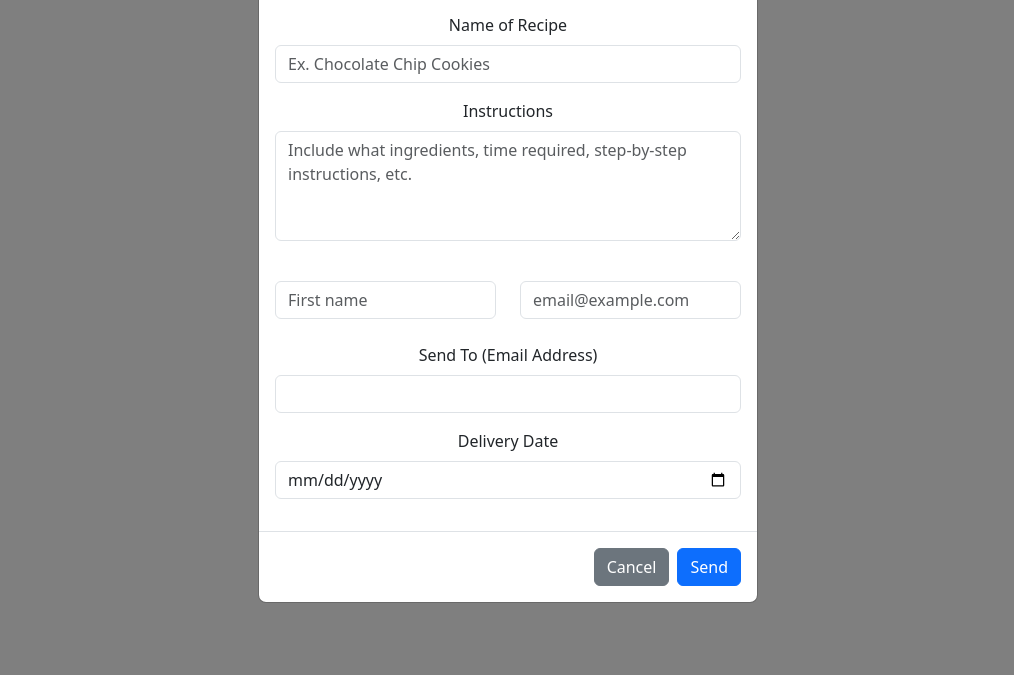
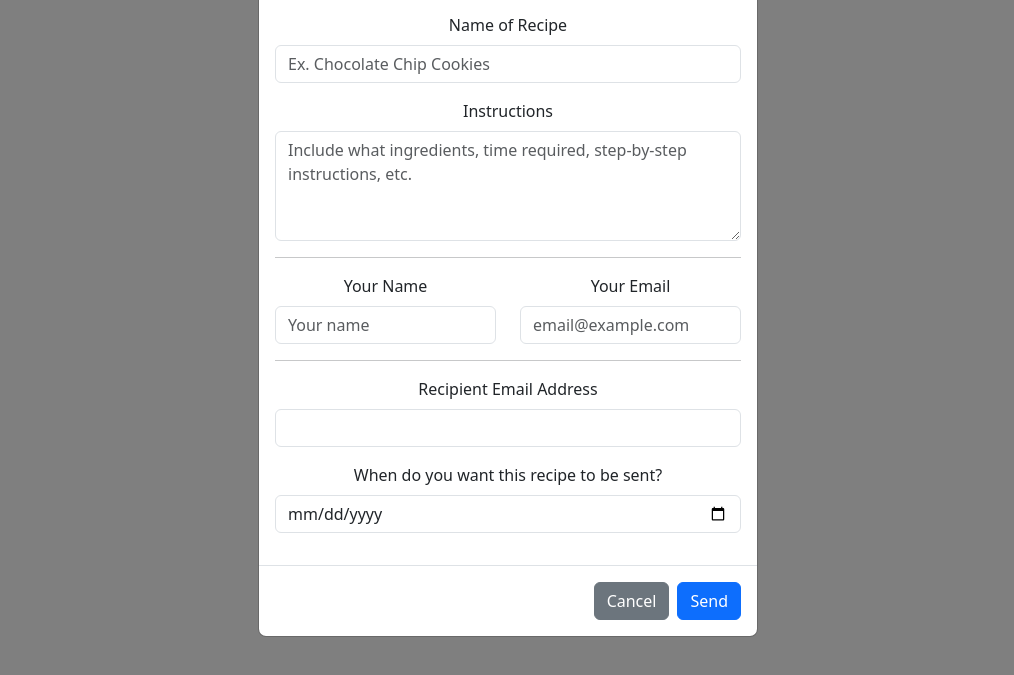
Before and after one commit to archiepereira-tech/Culinary-Capsule, a plain HTML site: page index.html in a window 1280 px wide. Both pictures are taken after a click on the button "Send Recipe". Shown: the part 95-770 px from the top of the page, without its empty margins (132-1146 px from the left). Drawn offline with nearby package versions, Linux system fonts and the light colour scheme.

Commit message:
Update index.html

```diff
--- a/index.html
+++ b/index.html
@@ -32,22 +32,24 @@
                   <label class="form-label">Instructions</label>
                   <textarea class="form-control" id="recipe-body" rows="4" placeholder="Include what ingredients, time required, step-by-step instructions, etc." required></textarea>
                 </div>
-                <br>
+                <hr>
                 <div class="row">
                   <div class="col">
-                    <input type="text" class="form-control" id="sender-name" placeholder="First name" aria-label="Your Name">
+                    <label class="form-label">Your Name</label>
+                    <input type="text" class="form-control" id="sender-name" placeholder="Your name" aria-label="Your Name">
                   </div>
                   <div class="col">
+                    <label class="form-label">Your Email</label>
                     <input type="text" class="form-control" id="sender-email" placeholder="email@example.com" aria-label="Your Email">
                   </div>
                 </div>
-                <br>
+                <hr>
                 <div class="mb-3">
-                  <label class="form-label">Send To (Email Address)</label>
+                  <label class="form-label">Recipient Email Address</label>
                   <input type="email" class="form-control" id="sendto-email" required>
                 </div>
                 <div class="mb-3">
-                  <label class="form-label">Delivery Date</label>
+                  <label class="form-label">When do you want this recipe to be sent?</label>
                   <input type="date" class="form-control" id="tosend-date" required>
                 </div>
               </form>
```
